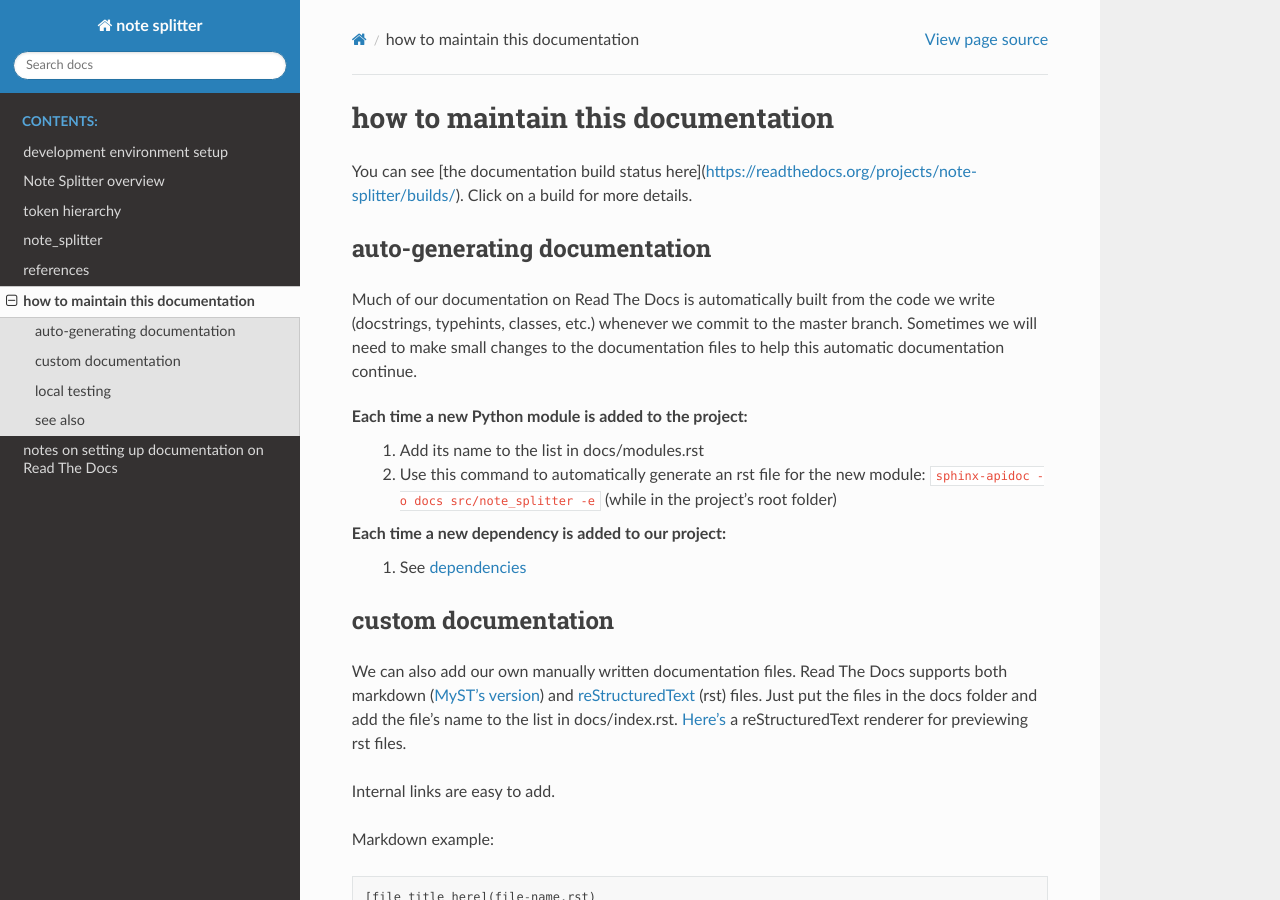
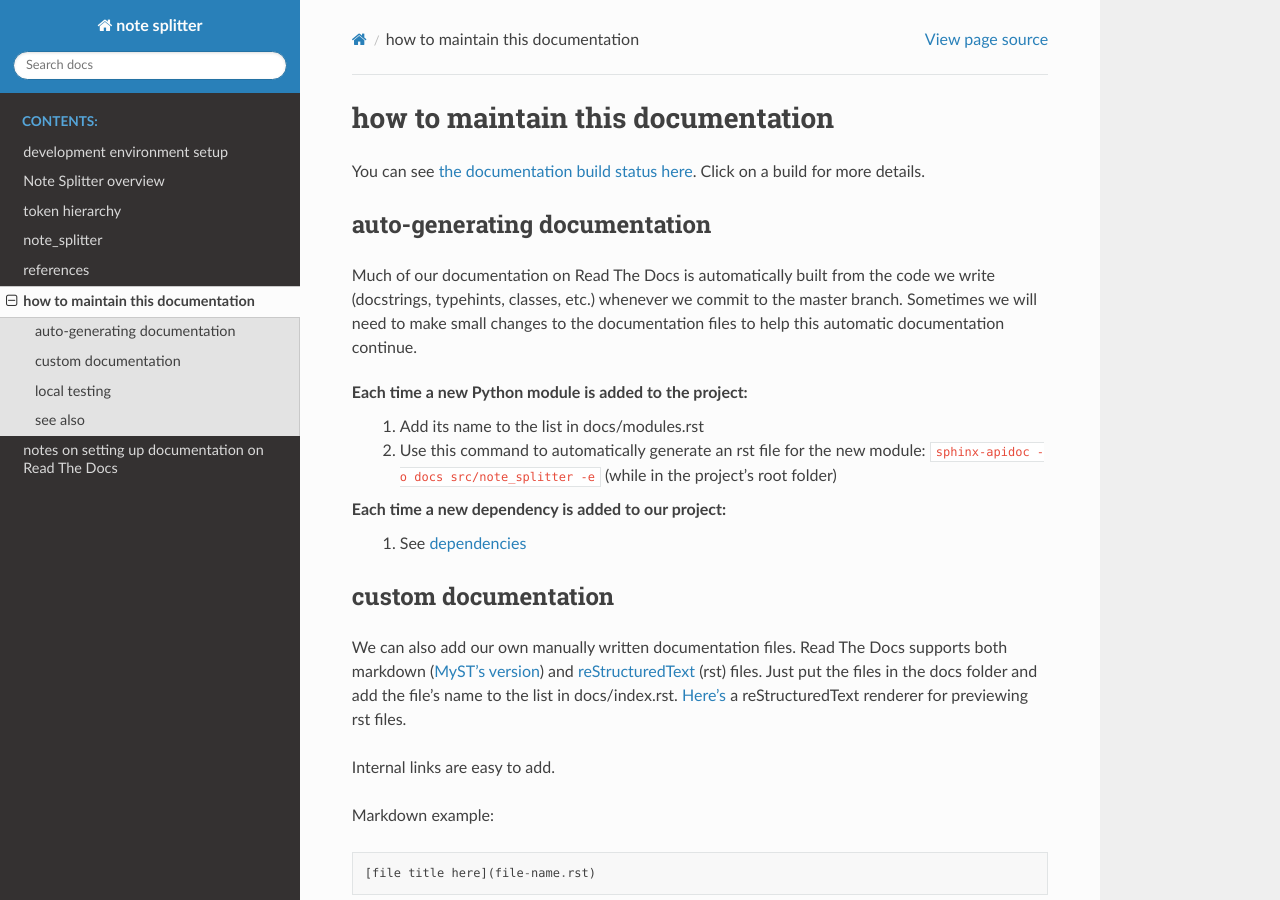
Before and after one commit to wheelercj/note-splitter, a Sphinx documentation site: the page built from docs/how-to-doc.rst, in a window 1280 px wide and 900 px high. Built offline with Sphinx 7.4.7 and the Read the Docs theme 2.0.0, drawn with Linux system fonts in a browser that asks for light colours.

Commit message:
Fix link rendering

```diff
--- a/docs/how-to-doc.rst
+++ b/docs/how-to-doc.rst
@@ -2,7 +2,7 @@
 how to maintain this documentation
 ==================================
 
-You can see [the documentation build status here](https://readthedocs.org/projects/note-splitter/builds/). Click on a build for more details.
+You can see `the documentation build status here <https://readthedocs.org/projects/note-splitter/builds/>`_. Click on a build for more details.
 
 auto-generating documentation
 -----------------------------
```
